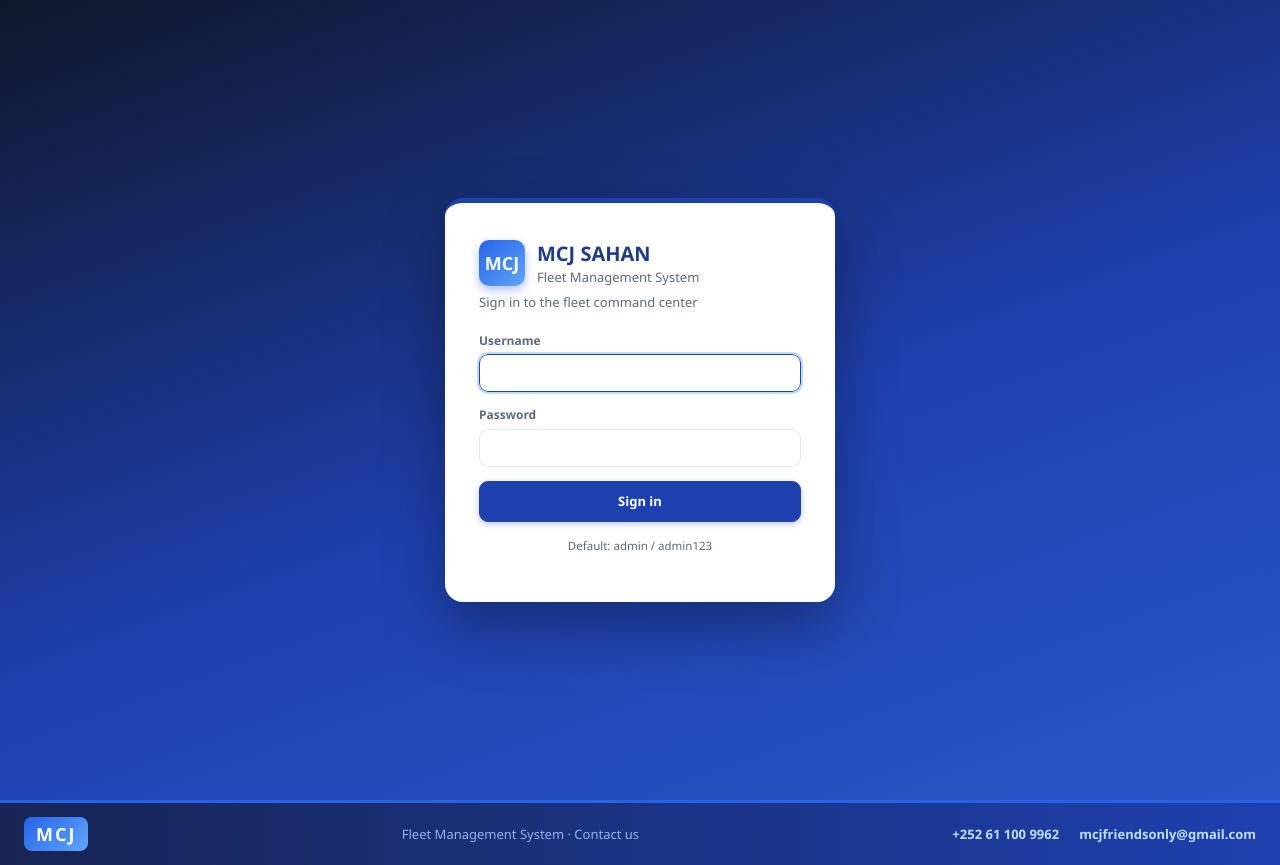
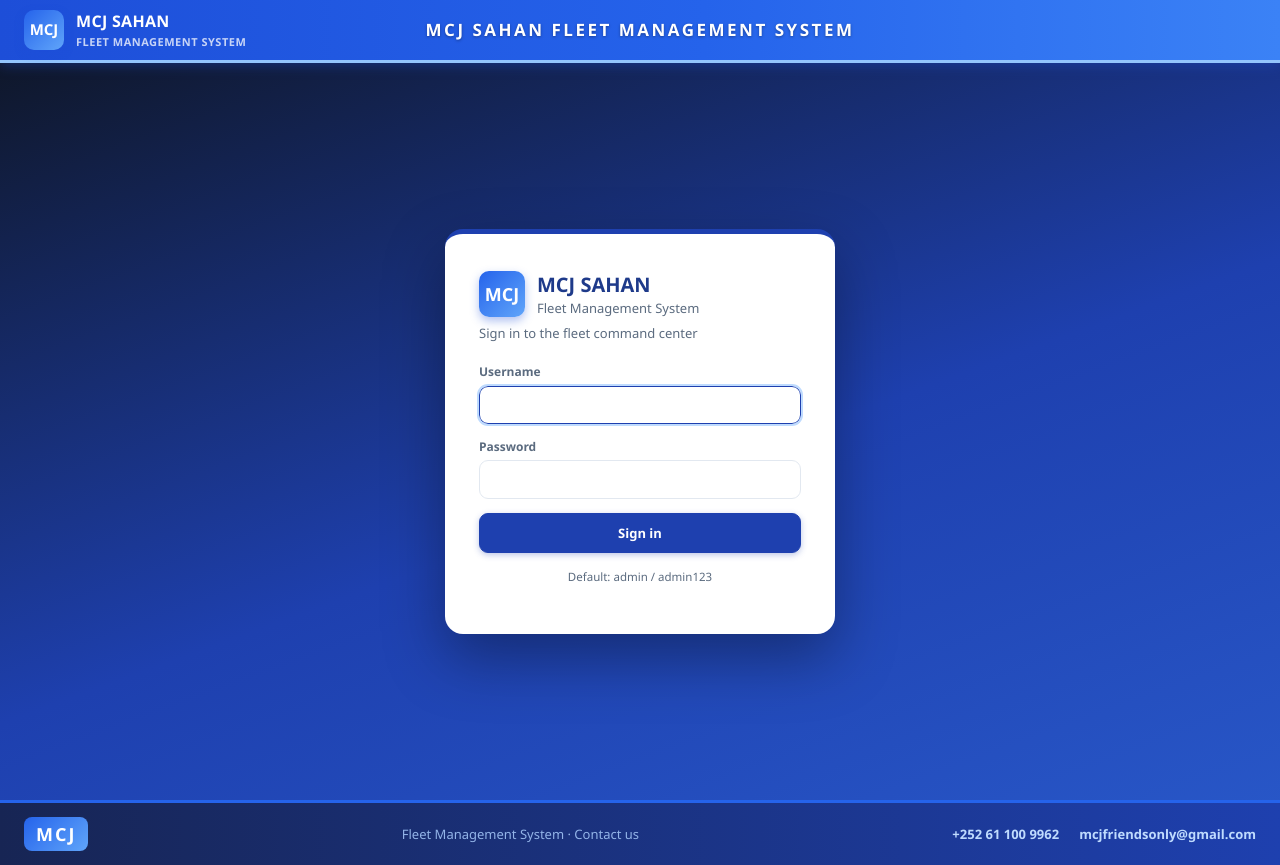
Before and after one commit to mcjawale/sahan, a Flask app: page /auth/login in a window 1280 px wide. Run offline with Flask 3, Linux system fonts and the light colour scheme.

Commit message:
Show blue title bar on login screen

```diff
--- a/static/css/style.css
+++ b/static/css/style.css
@@ -329,8 +329,10 @@ td.num, th.num { text-align: right; font-variant-numeric: tabular-nums; }
 .site-footer a:hover { color: #fff; text-decoration: underline; }
 
 /* ---------- Login ---------- */
+.login-screen { display: flex; flex-direction: column; min-height: 100vh; }
+.login-screen .login-wrap { flex: 1; }
 .login-wrap {
-  min-height: 100vh;
+  min-height: 0;
   display: flex;
   align-items: center;
   justify-content: center;
--- a/templates/login.html
+++ b/templates/login.html
@@ -1,7 +1,19 @@
 {% extends "base.html" %}
 {% block title %}Login - {{ APP_NAME }}{% endblock %}
 {% block anon %}
-<div class="login-wrap">
+<div class="login-screen">
+  <header class="topbar">
+    <div class="brand-lockup">
+      <div class="logo">MCJ</div>
+      <div>
+        <div class="brand-line">MCJ SAHAN</div>
+        <div class="brand-sub">Fleet Management System</div>
+      </div>
+    </div>
+    <div class="title-bar-title">{{ APP_NAME | upper }}</div>
+    <div class="topbar-right"></div>
+  </header>
+  <div class="login-wrap">
   <form class="login-card" method="post">
     <div class="login-logo">
       <div class="logo">MCJ</div>
@@ -29,5 +41,6 @@
     <button class="btn btn-primary" type="submit">Sign in</button>
     <p class="hint">Default: admin / admin123</p>
   </form>
+  </div>
 </div>
 {% endblock %}
```
